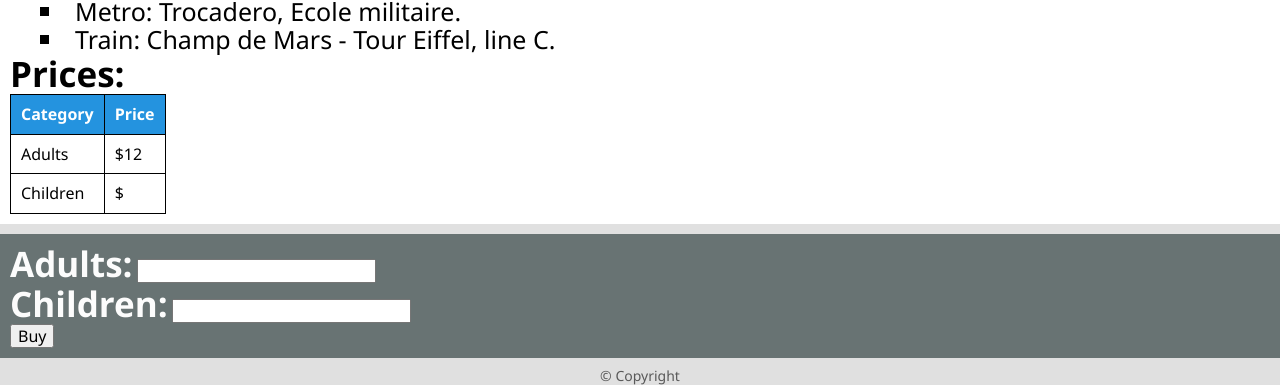
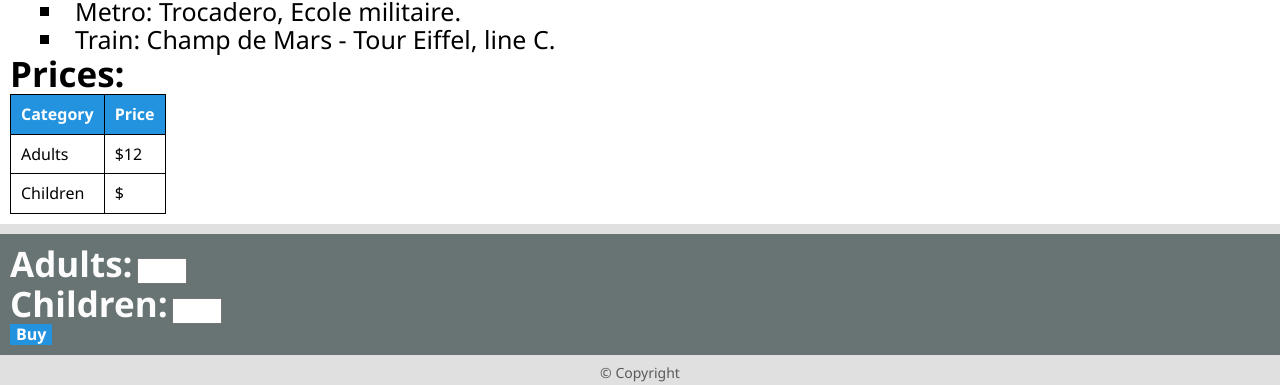
Before and after one commit to yurilov/js-learning, a website: page index.html in a window 1280 px wide. Shown: the part 699-1084 px from the top of the page. Drawn offline with nearby package versions, Linux system fonts and the light colour scheme.

Commit message:
added styles for form

```diff
--- a/css/style.css
+++ b/css/style.css
@@ -97,3 +97,17 @@ th {
   background-color: #2493df;
   color: #fff;
 }
+
+input[type="number"] {
+  padding: 2px;
+  text-align: center;
+  width: 50px;
+}
+
+.btn {
+  background-color: #2493df;
+  font-weight: bold;
+  font-size: 16px;
+  color: #fff;
+  border: none;
+}
--- a/index.html
+++ b/index.html
@@ -57,7 +57,7 @@
           <label for="children" class="section__text">Children:</label>
           <input type="number" id="children">
           <br>
-          <button type="submit">Buy</button>
+          <button type="submit" class="btn">Buy</button>
         </form>
       </div>
     </section>
```
